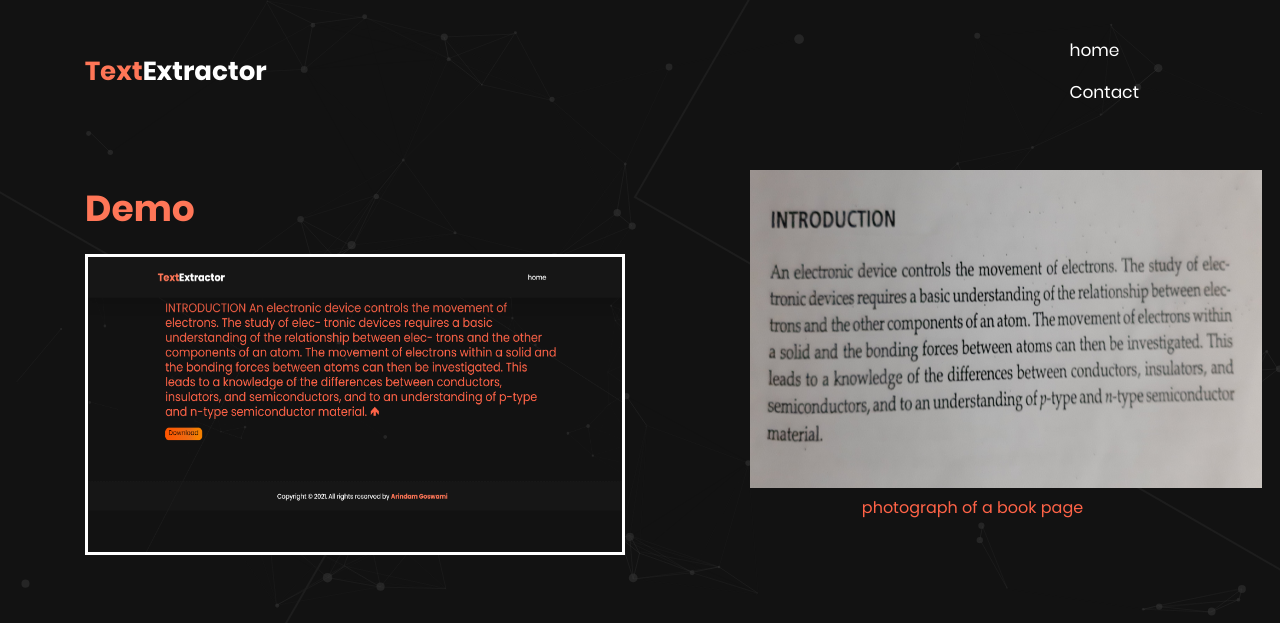
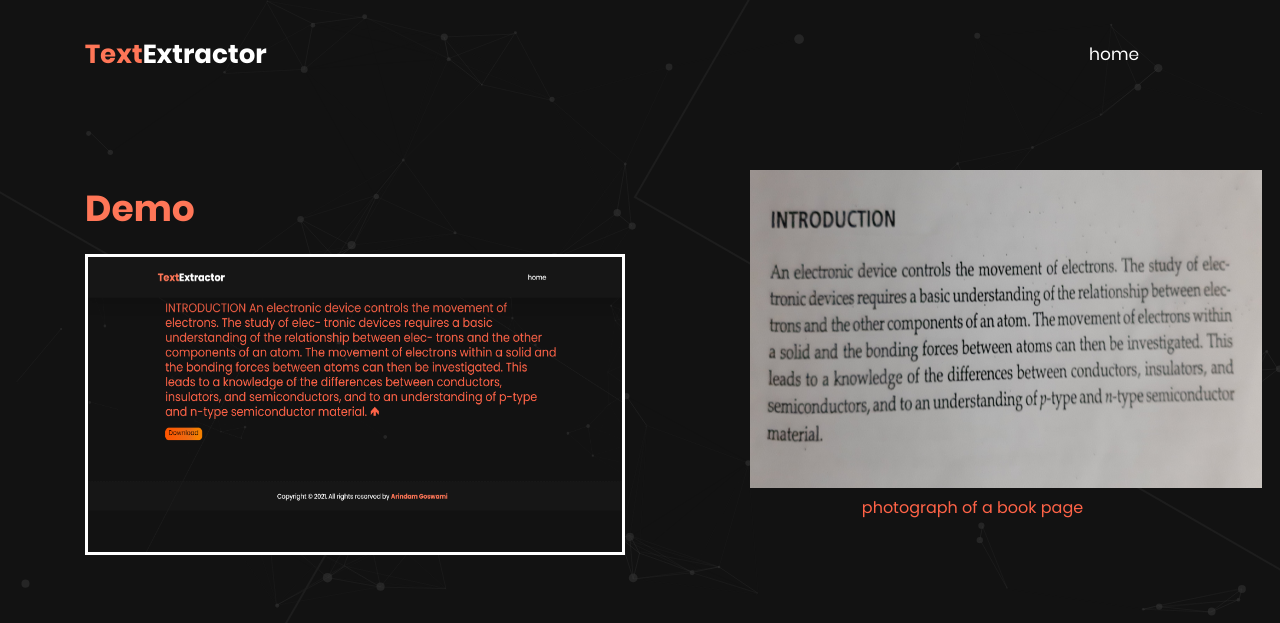
Before and after one commit to Arindam2209/Text-Extractor, a Flask app: page /about/ in a window 1280 px wide; the page is wider, and only the part inside the window is pictured. Shown: the top 623 px of that part. Run offline with Flask 2, Linux system fonts and the light colour scheme; some libraries are stand-ins or nearby versions.

Commit message:
First commit

```diff
--- a/Templates/about.html
+++ b/Templates/about.html
@@ -38,7 +38,6 @@
                 <ul class="navbar-nav ml-auto menu-item">
                     <li class="nav-item">
                         <a style="text-decoration:none;" class="nav-link" href="/">home</a>
-                        <a style="text-decoration:none;" class="nav-link" href="https://www.linkedin.com/in/arindam-goswami-649413203/">Contact</a>
                     </li>
                 </ul>
                 </div>
```
